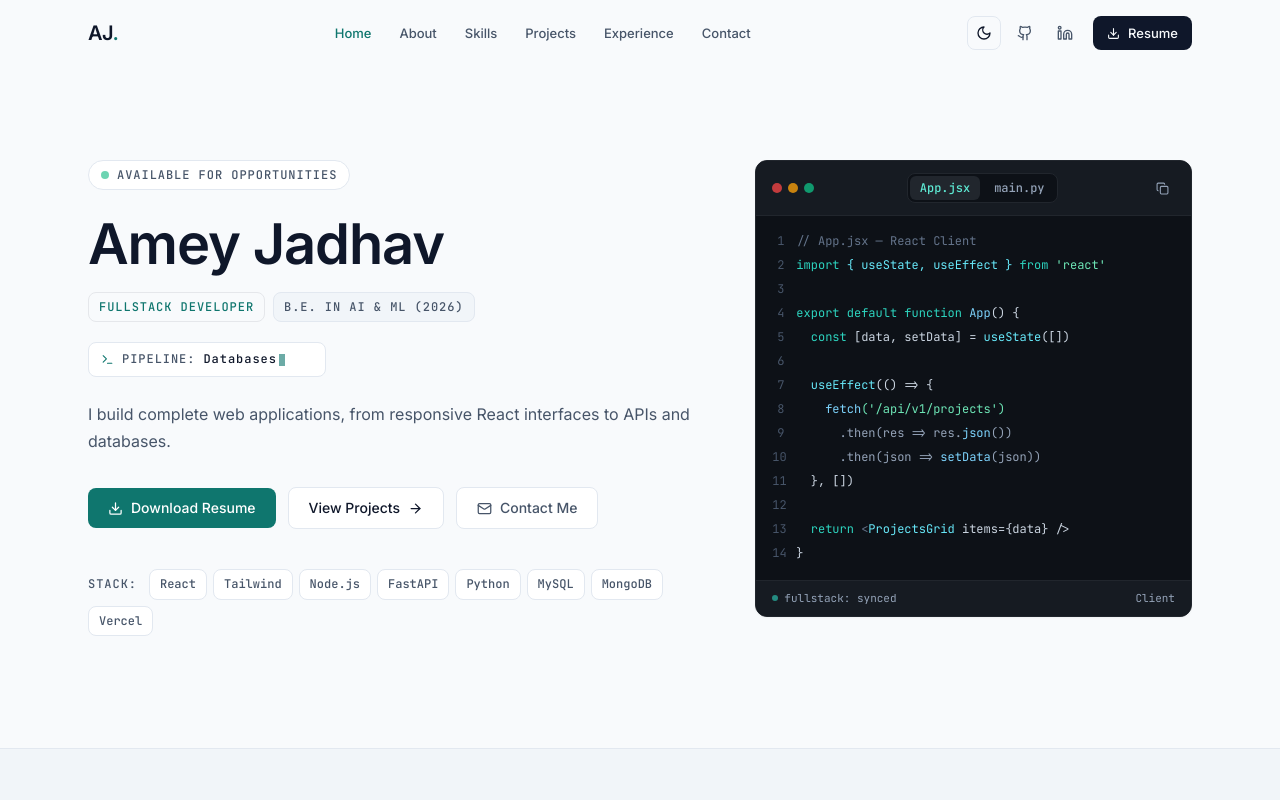
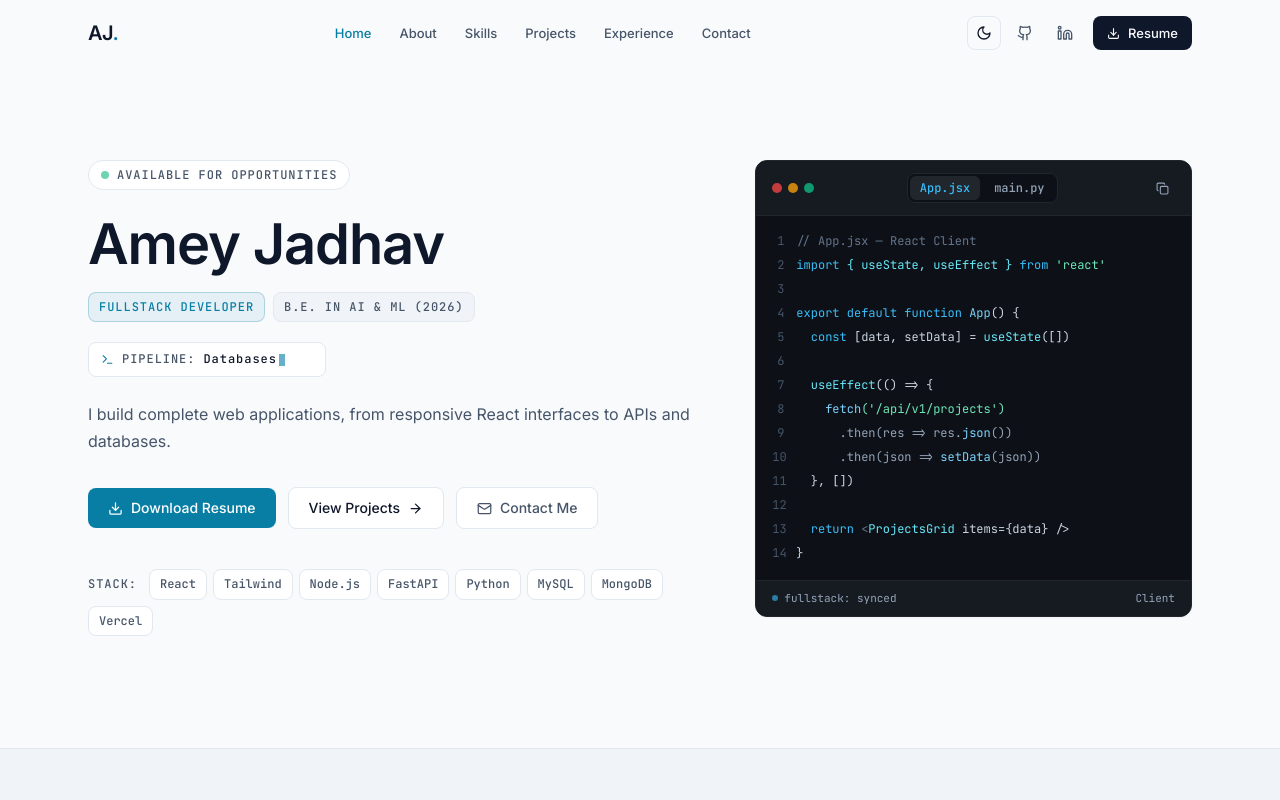
Before and after one commit to amey110/Amey-Portfolio, a React (Vite) app: page / in a window 1280 px wide. Shown: the top 800 px of the page. Built offline with nearby package versions, Linux system fonts and the light colour scheme.

Commit message:
Theme: React logo blue palette

```diff
--- a/index.html
+++ b/index.html
@@ -18,7 +18,7 @@
     <link rel="icon" type="image/svg+xml" href="/favicon.svg" />
     <meta name="viewport" content="width=device-width, initial-scale=1.0" />
     <meta name="theme-color" content="#F8FAFC" media="(prefers-color-scheme: light)" />
-    <meta name="theme-color" content="#0B0F17" media="(prefers-color-scheme: dark)" />
+    <meta name="theme-color" content="#0B0F19" media="(prefers-color-scheme: dark)" />
     <title>Amey Jadhav | Fullstack Developer (React, Node.js, FastAPI)</title>
     <meta name="description" content="Portfolio of Amey Jadhav — Fullstack Developer building complete web applications with React, Node.js, and FastAPI. B.E. in Artificial Intelligence & Machine Learning (2026)." />
     <meta name="keywords" content="Amey Jadhav, Fullstack Developer, React, Node.js, FastAPI, Python, Web Development, Portfolio, Pune" />
--- a/src/components/Contact.jsx
+++ b/src/components/Contact.jsx
@@ -156,7 +156,7 @@ const Contact = () => {
                                         <button
                                             type="submit"
                                             disabled={isSubmitting}
-                                            className="w-full py-2.5 bg-accent hover:bg-accent-hover text-white rounded-md font-medium flex items-center justify-center gap-2 transition-colors text-xs sm:text-sm disabled:opacity-60 disabled:cursor-not-allowed"
+                                            className="w-full py-2.5 bg-accent hover:bg-accent-hover text-accent-contrast rounded-md font-medium flex items-center justify-center gap-2 transition-colors text-xs sm:text-sm disabled:opacity-60 disabled:cursor-not-allowed"
                                         >
                                             {isSubmitting ? 'Sending...' : 'Send Message'}
                                             <Send size={14} className={isSubmitting ? 'animate-pulse' : ''} />
--- a/src/components/Hero.jsx
+++ b/src/components/Hero.jsx
@@ -43,19 +43,19 @@ def get_projects(db: Session = Depends(get_db)):
 const reactLines = [
     [{ text: '// App.jsx — React Client', color: 'text-slate-500' }],
     [
-        { text: 'import ', color: 'text-teal-400' },
+        { text: 'import ', color: 'text-sky-400' },
         { text: '{ useState, useEffect } ', color: 'text-cyan-300' },
-        { text: 'from ', color: 'text-teal-400' },
+        { text: 'from ', color: 'text-sky-400' },
         { text: "'react'", color: 'text-emerald-300' },
     ],
     [],
     [
-        { text: 'export default function ', color: 'text-teal-400' },
+        { text: 'export default function ', color: 'text-sky-400' },
         { text: 'App', color: 'text-sky-300' },
         { text: '() {', color: 'text-slate-300' },
     ],
     [
-        { text: '  const ', color: 'text-teal-400' },
+        { text: '  const ', color: 'text-sky-400' },
         { text: '[data, setData] = ', color: 'text-slate-300' },
         { text: 'useState', color: 'text-cyan-300' },
         { text: '([])', color: 'text-slate-300' },
@@ -82,7 +82,7 @@ const reactLines = [
     [{ text: '  }, [])', color: 'text-slate-300' }],
     [],
     [
-        { text: '  return ', color: 'text-teal-400' },
+        { text: '  return ', color: 'text-sky-400' },
         { text: '<', color: 'text-slate-500' },
         { text: 'ProjectsGrid', color: 'text-cyan-300' },
         { text: ' items={data} />', color: 'text-slate-300' },
@@ -93,15 +93,15 @@ const reactLines = [
 const fastApiLines = [
     [{ text: '# main.py — FastAPI Backend Service', color: 'text-slate-500' }],
     [
-        { text: 'from ', color: 'text-teal-400' },
+        { text: 'from ', color: 'text-sky-400' },
         { text: 'fastapi ', color: 'text-slate-300' },
-        { text: 'import ', color: 'text-teal-400' },
+        { text: 'import ', color: 'text-sky-400' },
         { text: 'FastAPI, Depends', color: 'text-cyan-300' },
     ],
     [
-        { text: 'from ', color: 'text-teal-400' },
+        { text: 'from ', color: 'text-sky-400' },
         { text: 'sqlalchemy.orm ', color: 'text-slate-300' },
-        { text: 'import ', color: 'text-teal-400' },
+        { text: 'import ', color: 'text-sky-400' },
         { text: 'Session', color: 'text-cyan-300' },
     ],
     [],
@@ -114,20 +114,20 @@ const fastApiLines = [
     ],
     [],
     [
-        { text: '@app.get', color: 'text-teal-400' },
+        { text: '@app.get', color: 'text-sky-400' },
         { text: '("/api/v1/projects")', color: 'text-emerald-300' },
     ],
     [
-        { text: 'def ', color: 'text-teal-400' },
+        { text: 'def ', color: 'text-sky-400' },
         { text: 'get_projects', color: 'text-sky-300' },
         { text: '(db: Session = ', color: 'text-slate-400' },
         { text: 'Depends', color: 'text-cyan-300' },
         { text: '(get_db)):', color: 'text-slate-400' },
     ],
     [
-        { text: '    return ', color: 'text-teal-400' },
+        { text: '    return ', color: 'text-sky-400' },
         { text: 'db.query(Project).filter(Project.active == ', color: 'text-slate-300' },
-        { text: 'True', color: 'text-teal-400' },
+        { text: 'True', color: 'text-sky-400' },
         { text: ').all()', color: 'text-slate-300' },
     ],
 ]
@@ -191,7 +191,7 @@ const Hero = () => {
 
                         {/* Role Pills */}
                         <div className="flex flex-wrap items-center gap-2 mb-5">
-                            <span className="px-2.5 py-1 font-mono text-[0.75rem] uppercase tracking-[0.08em] font-medium rounded-md border border-accent/30 bg-accent/10 text-accent">
+                            <span className="px-2.5 py-1 font-mono text-[0.75rem] uppercase tracking-[0.08em] font-medium rounded-md border border-accent-border bg-accent-subtle text-accent">
                                 Fullstack Developer
                             </span>
                             <span className="px-2.5 py-1 font-mono text-[0.75rem] uppercase tracking-[0.08em] font-medium rounded-md border border-border bg-bg-alt text-text-muted">
@@ -221,7 +221,7 @@ const Hero = () => {
                                 target="_blank"
                                 rel="noopener noreferrer"
                                 download
-                                className="px-5 py-2.5 bg-accent hover:bg-accent-hover text-white rounded-md text-sm font-medium flex items-center justify-center gap-2 transition-colors duration-150"
+                                className="px-5 py-2.5 bg-accent hover:bg-accent-hover text-accent-contrast rounded-md text-sm font-medium flex items-center justify-center gap-2 transition-colors duration-150"
                             >
                                 <Download size={15} />
                                 Download Resume
@@ -277,7 +277,7 @@ const Hero = () => {
                                         onClick={() => setActiveTab('react')}
                                         className={`px-2.5 py-1 text-xs font-mono font-medium rounded transition-colors ${
                                             activeTab === 'react'
-                                                ? 'bg-[#21262D] text-teal-300'
+                                                ? 'bg-[#21262D] text-sky-400'
                                                 : 'text-slate-400 hover:text-slate-200'
                                         }`}
                                     >
@@ -288,7 +288,7 @@ const Hero = () => {
                                         onClick={() => setActiveTab('fastapi')}
                                         className={`px-2.5 py-1 text-xs font-mono font-medium rounded transition-colors ${
                                             activeTab === 'fastapi'
-                                                ? 'bg-[#21262D] text-teal-300'
+                                                ? 'bg-[#21262D] text-sky-400'
                                                 : 'text-slate-400 hover:text-slate-200'
                                         }`}
                                     >
@@ -343,7 +343,7 @@ const Hero = () => {
                             {/* Status Bar */}
                             <div className="flex items-center justify-between px-4 py-2 bg-[#161B22] border-t border-[#21262D] text-[11px] font-mono text-slate-400">
                                 <span className="flex items-center gap-1.5">
-                                    <span className="w-1.5 h-1.5 rounded-full bg-teal-400 inline-block animate-pulse" />
+                                    <span className="w-1.5 h-1.5 rounded-full bg-sky-400 inline-block animate-pulse" />
                                     fullstack: synced
                                 </span>
                                 <span>{activeTab === 'react' ? 'Client' : 'API'}</span>
--- a/src/components/Projects.jsx
+++ b/src/components/Projects.jsx
@@ -157,7 +157,7 @@ const Projects = () => {
                                             href={project.demo}
                                             target="_blank"
                                             rel="noopener noreferrer"
-                                            className="flex-1 px-3 py-2 bg-accent hover:bg-accent-hover text-white rounded-md text-xs font-medium flex items-center justify-center gap-1.5 transition-colors"
+                                            className="flex-1 px-3 py-2 bg-accent hover:bg-accent-hover text-accent-contrast rounded-md text-xs font-medium flex items-center justify-center gap-1.5 transition-colors"
                                         >
                                             Live Demo
                                             <ExternalLink size={13} />
--- a/src/index.css
+++ b/src/index.css
@@ -7,29 +7,35 @@
   scroll-behavior: smooth;
   scroll-padding-top: 90px;
 
-  /* Fresh Crisp Palette (Light) */
+  /* React Blue Palette (Light) */
   --bg: #F8FAFC;
-  --bg-alt: #F1F5F9;
+  --bg-alt: #F0F4F8;
   --text: #0F172A;
   --text-muted: #475569;
   --border: #E2E8F0;
-  --accent: #0F766E;
-  --accent-hover: #0D9488;
+  --accent: #087EA4;
+  --accent-hover: #066787;
+  --accent-subtle: rgba(8, 126, 164, 0.08);
+  --accent-border: rgba(8, 126, 164, 0.25);
+  --accent-contrast: #FFFFFF;
   --card-bg: #FFFFFF;
 }
 
 html.dark {
   color-scheme: dark;
 
-  /* Fresh Modern Palette (Dark) */
-  --bg: #090D16;
-  --bg-alt: #0F1626;
+  /* React Logo Cyan-Blue Palette (Dark) */
+  --bg: #0B0F19;
+  --bg-alt: #111827;
   --text: #F8FAFC;
   --text-muted: #94A3B8;
   --border: #1E293B;
-  --accent: #14B8A6;
-  --accent-hover: #2DD4BF;
-  --card-bg: #101726;
+  --accent: #58C4DC;
+  --accent-hover: #7EE0F5;
+  --accent-subtle: rgba(88, 196, 220, 0.12);
+  --accent-border: rgba(88, 196, 220, 0.3);
+  --accent-contrast: #0B0F19;
+  --card-bg: #111827;
 }
 
 /* ===== Base Styles ===== */
--- a/tailwind.config.js
+++ b/tailwind.config.js
@@ -19,6 +19,9 @@ export default {
         border: 'var(--border)',
         accent: 'var(--accent)',
         'accent-hover': 'var(--accent-hover)',
+        'accent-subtle': 'var(--accent-subtle)',
+        'accent-border': 'var(--accent-border)',
+        'accent-contrast': 'var(--accent-contrast)',
         card: 'var(--card-bg)',
         // Semantic compatibility
         background: 'var(--bg)',
```
